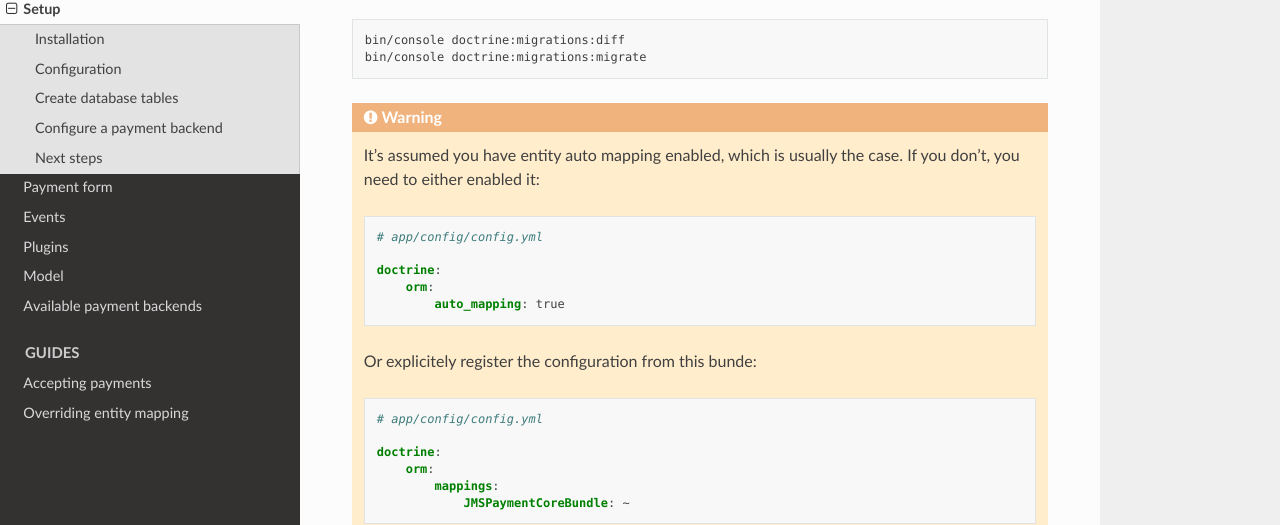
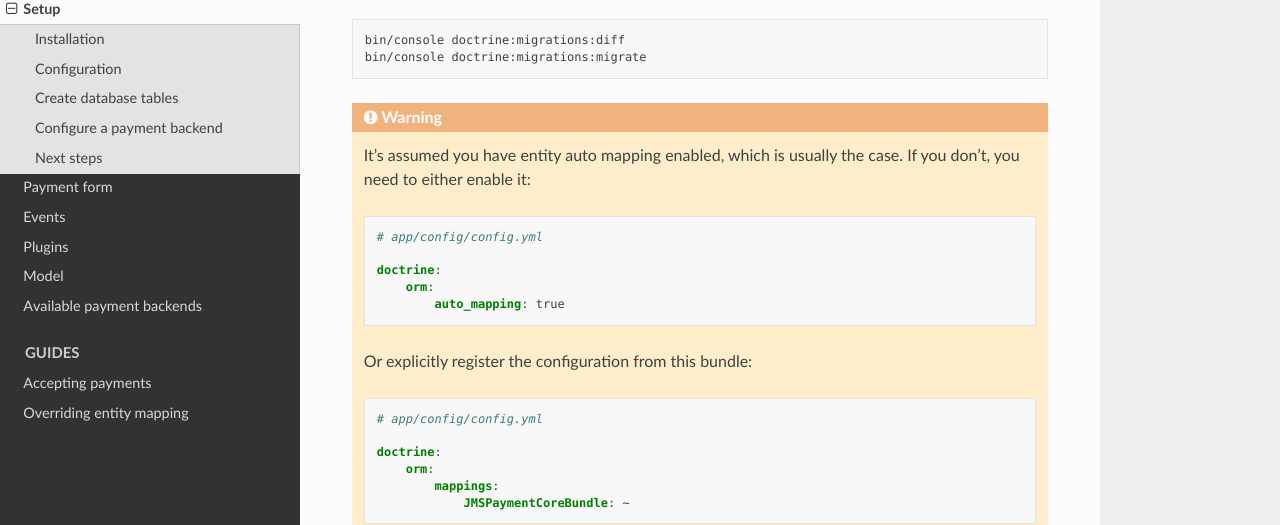
Before and after one commit to schmittjoh/JMSPaymentCoreBundle, a Sphinx documentation site: the page built from Resources/doc/setup.rst, in a window 1280 px wide and 900 px high, scrolled down 1266 px. Shown: the part 112-637 px from the top of the window. Built offline with Sphinx 7.4.7 and the Read the Docs theme 2.0.0, drawn with Linux system fonts in a browser that asks for light colours.

Commit message:
Fix typos in setup instructions

```diff
--- a/Resources/doc/setup.rst
+++ b/Resources/doc/setup.rst
@@ -73,7 +73,7 @@ Or, if you're using migrations:
 
 .. warning ::
 
-    It's assumed you have entity auto mapping enabled, which is usually the case. If you don't, you need to either enabled it:
+    It's assumed you have entity auto mapping enabled, which is usually the case. If you don't, you need to either enable it:
 
     .. code-block :: yaml
 
@@ -83,7 +83,7 @@ Or, if you're using migrations:
             orm:
                 auto_mapping: true
 
-    Or explicitely register the configuration from this bunde:
+    Or explicitly register the configuration from this bundle:
 
     .. code-block :: yaml
 
```
